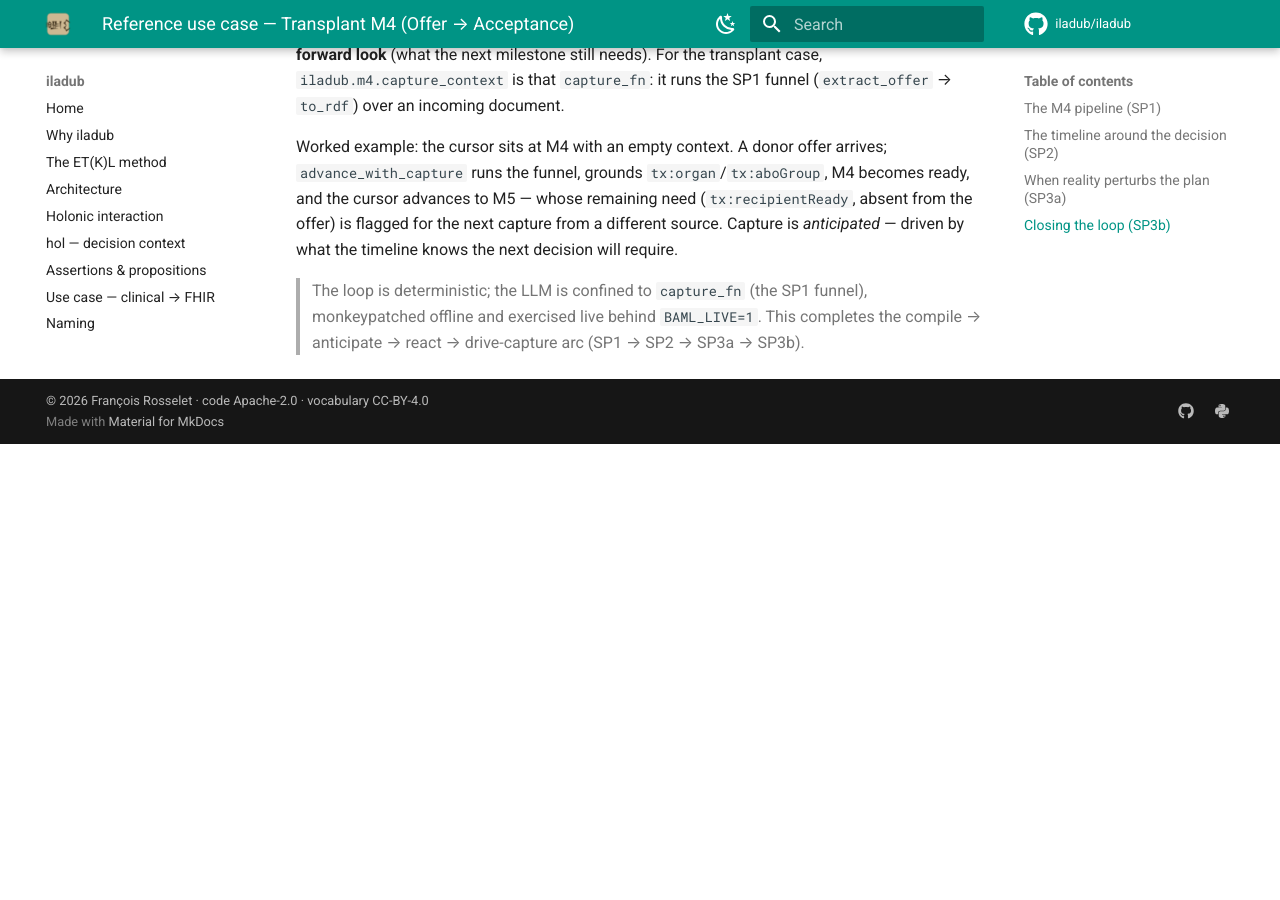
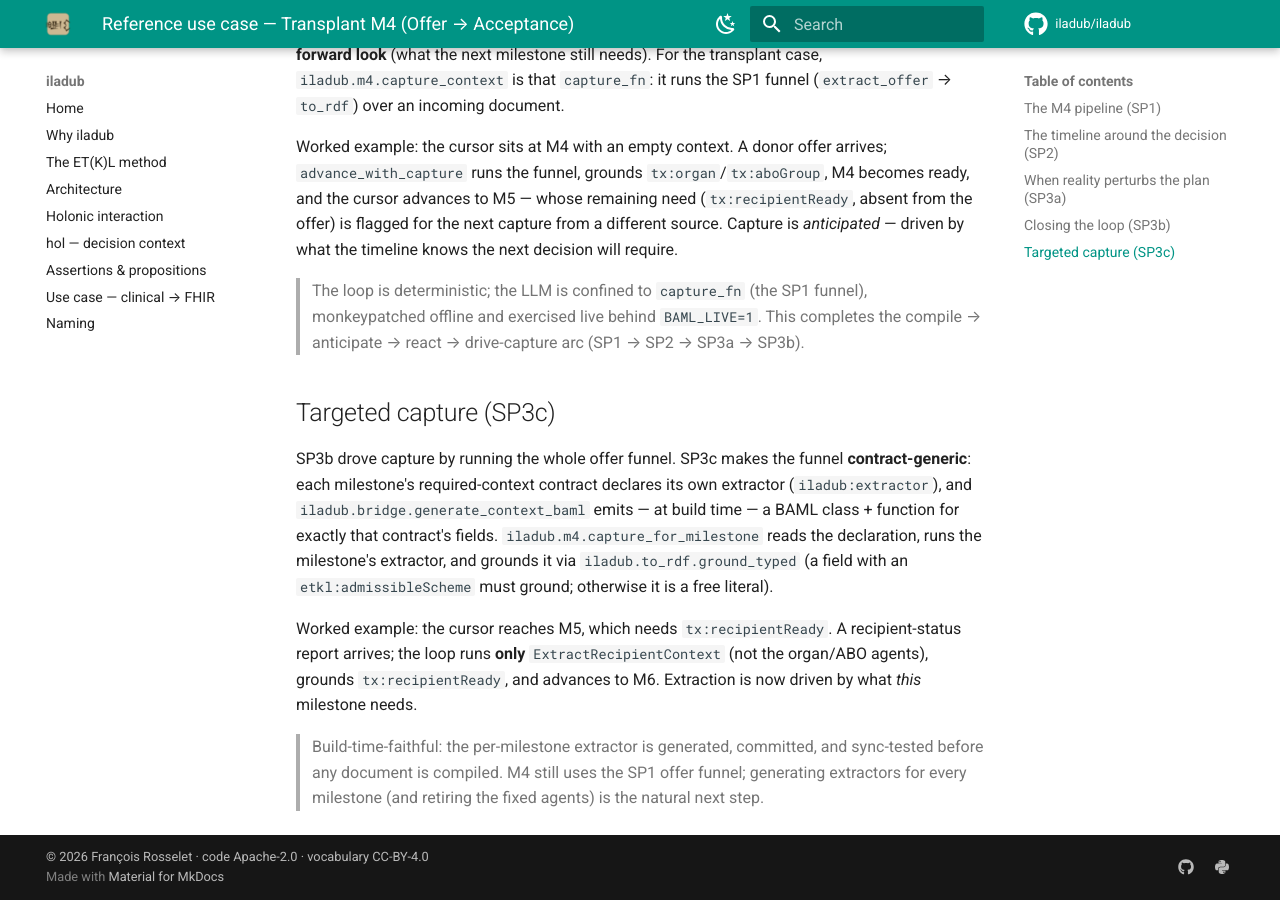
Before and after one commit to iladub/iladub, an MkDocs documentation site: the page built from docs/use-case-transplant-m4.md, in a window 1280 px wide and 900 px high, scrolled down 1537 px. Built offline with MkDocs 1.6.1 and Material for MkDocs 9.7.7, drawn with Linux system fonts in a browser that asks for light colours; comment, search, counter and statistics services are not loaded; before the commit the page ends 1981 px from its top, so only the background shows below that.

Commit message:
docs(sp3c): targeted per-milestone capture section
Co-Authored-By: Claude Sonnet 4.6 <noreply@anthropic.com>

```diff
--- a/docs/use-case-transplant-m4.md
+++ b/docs/use-case-transplant-m4.md
@@ -66,3 +66,20 @@ the timeline knows the next decision will require.
 > The loop is deterministic; the LLM is confined to `capture_fn` (the SP1 funnel), monkeypatched
 > offline and exercised live behind `BAML_LIVE=1`. This completes the compile → anticipate →
 > react → drive-capture arc (SP1 → SP2 → SP3a → SP3b).
+
+## Targeted capture (SP3c)
+
+SP3b drove capture by running the whole offer funnel. SP3c makes the funnel **contract-generic**:
+each milestone's required-context contract declares its own extractor (`iladub:extractor`), and
+`iladub.bridge.generate_context_baml` emits — at build time — a BAML class + function for exactly
+that contract's fields. `iladub.m4.capture_for_milestone` reads the declaration, runs the
+milestone's extractor, and grounds it via `iladub.to_rdf.ground_typed` (a field with an
+`etkl:admissibleScheme` must ground; otherwise it is a free literal).
+
+Worked example: the cursor reaches M5, which needs `tx:recipientReady`. A recipient-status report
+arrives; the loop runs **only** `ExtractRecipientContext` (not the organ/ABO agents), grounds
+`tx:recipientReady`, and advances to M6. Extraction is now driven by what *this* milestone needs.
+
+> Build-time-faithful: the per-milestone extractor is generated, committed, and sync-tested before
+> any document is compiled. M4 still uses the SP1 offer funnel; generating extractors for every
+> milestone (and retiring the fixed agents) is the natural next step.
```
